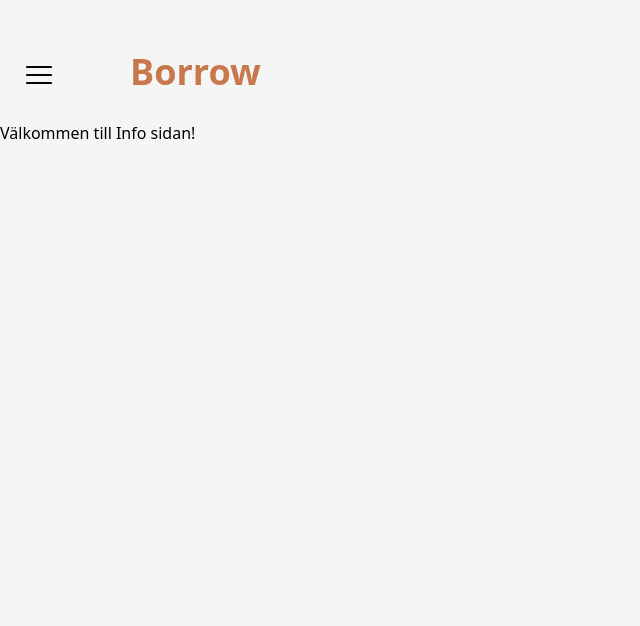
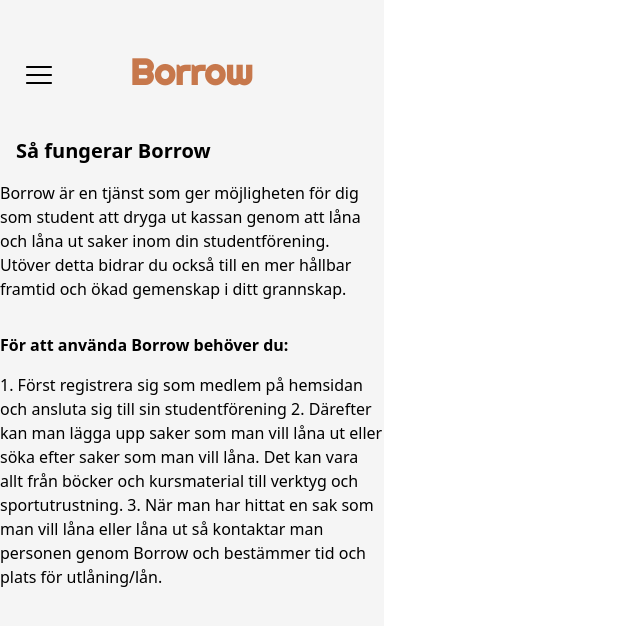
Before and after one commit to Guido-Pierri/borrow-app, a Next.js app: page /information-side in a window 1280 px wide. Shown: the top 626 px of the page, without its empty margins (0-640 px from the left). Built offline with nearby package versions, Linux system fonts and the light colour scheme.

Commit message:
Text är tillagd i infosidan

```diff
--- a/pages/information-side/index.tsx
+++ b/pages/information-side/index.tsx
@@ -5,9 +5,35 @@ interface Props {}
 
 const Index: NextPage<Props> = ({}) => {
   return (
-    <div className="font-sans h-screen bg-[#F5F5F5]">
+    <div className="h-screen bg-[#F5F5F5] max-w-sm">
       <Header></Header>
-      <h1>Välkommen till Info sidan!</h1>
+      <div className="font-sans">
+        <div className="px-4 ">
+          <h1 className="font-bold text-xl pt-4">Så fungerar Borrow</h1>
+        </div>
+        <div>
+          <p className="py-4">
+            Borrow är en tjänst som ger möjligheten för dig som student att
+            dryga ut kassan genom att låna och låna ut saker inom din
+            studentförening. Utöver detta bidrar du också till en mer hållbar
+            framtid och ökad gemenskap i ditt grannskap.
+          </p>
+        </div>
+        <div>
+          <h2 className="font-bold text-base pt-4">
+            För att använda Borrow behöver du:
+          </h2>
+          <p className="pt-4">
+            1. Först registrera sig som medlem på hemsidan och ansluta sig till
+            sin studentförening 2. Därefter kan man lägga upp saker som man vill
+            låna ut eller söka efter saker som man vill låna. Det kan vara allt
+            från böcker och kursmaterial till verktyg och sportutrustning. 3.
+            När man har hittat en sak som man vill låna eller låna ut så
+            kontaktar man personen genom Borrow och bestämmer tid och plats för
+            utlåning/lån.
+          </p>
+        </div>
+      </div>
     </div>
   );
 };
```
